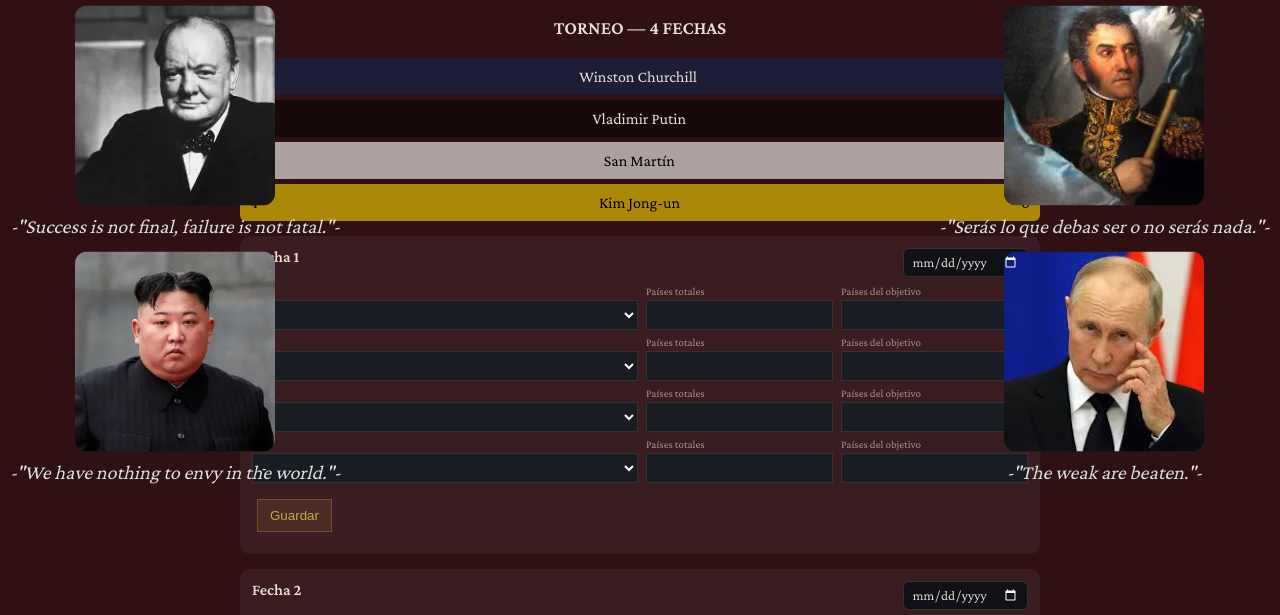
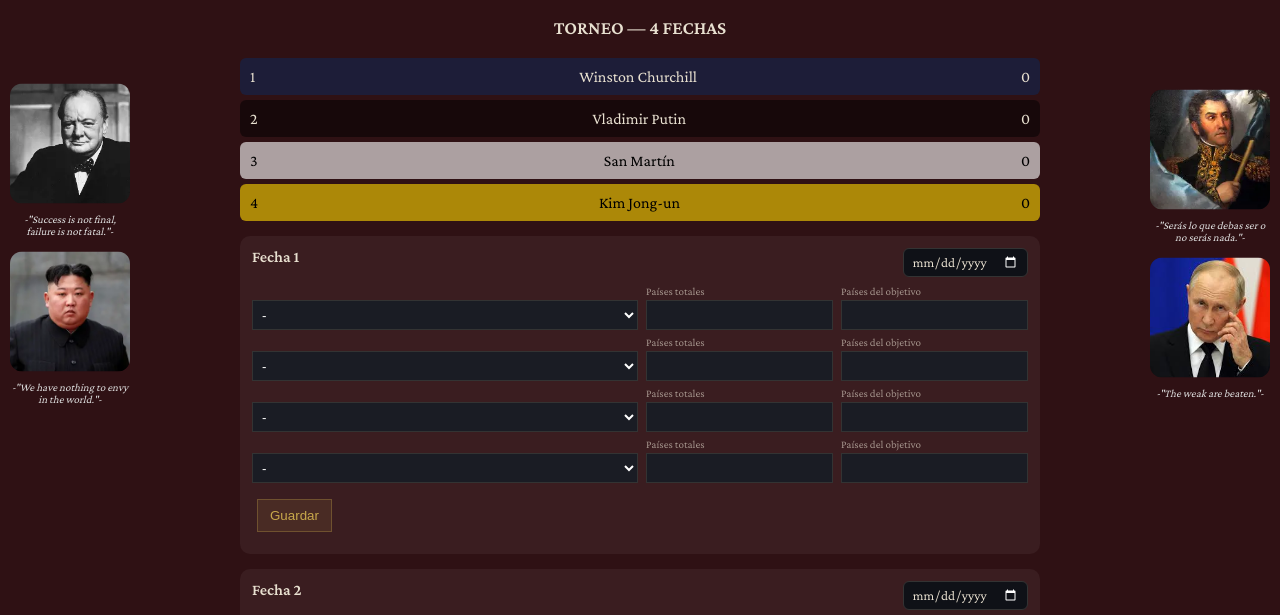
Before and after one commit to IgnacioMorichetti/TorneoTEG, a plain HTML site: page index.html in a window 1280 px wide. Shown: the part 156-771 px from the top of the page. Drawn offline with nearby package versions, Linux system fonts and the light colour scheme.

Commit message:
Arreglo de Images

```diff
--- a/index.html
+++ b/index.html
@@ -118,7 +118,6 @@
             cursor: pointer;
         }
 
-        /* 📅 DATE INPUT DARK MODE */
         input[type="date"] {
             background: #0f1117;
             color: #e8e0d0;
@@ -139,11 +138,13 @@
             background: #0f1117;
         }
 
-        /* IMÁGENES */
+        /* IMÁGENES LATERALES */
         .side-images {
             position: fixed;
             top: 50%;
             transform: translateY(-50%);
+            z-index: 0;
+            pointer-events: none;
         }
 
         .left { left: 10px; }
@@ -155,17 +156,27 @@
         }
 
         .image-block img {
-            width: 200px;
-            height: 200px;
+            width: 180px;
+            height: 180px;
             object-fit: cover;
             border-radius: 12px;
         }
 
         .quote {
-            font-size: 20px;
+            font-size: 13px;
             margin-top: 6px;
             color: #ddd;
             font-style: italic;
+            max-width: 180px;
+        }
+
+        @media (max-width: 1300px) {
+            .image-block img { width: 120px; height: 120px; }
+            .quote { font-size: 11px; max-width: 120px; }
+        }
+
+        @media (max-width: 1000px) {
+            .side-images { display: none; }
         }
 
         #final-screen {
```
